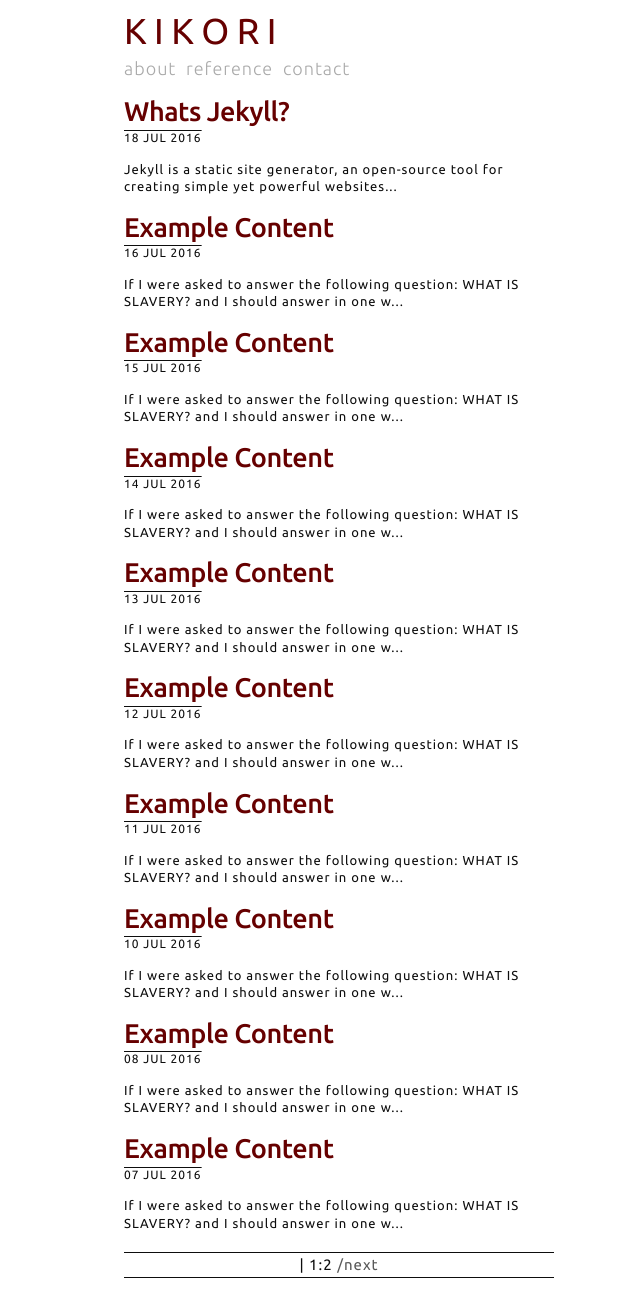
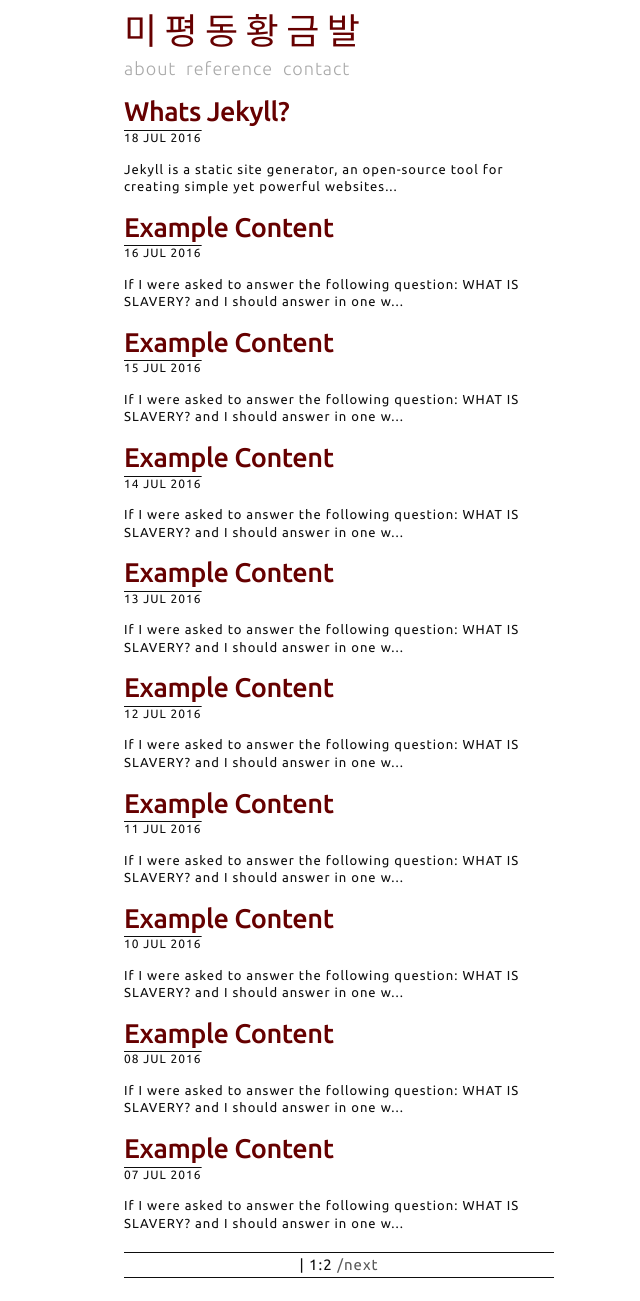
Before and after one commit to kimdaeman14/kimdaeman14.github.io, a Jekyll site: the page built from index.html, in a window 1280 px wide. Shown: the whole page, without its empty margins (301-941 px from the left). Built offline with Jekyll 4.4.1, drawn with Linux system fonts in a browser that asks for light colours; the list of posts is cut into pages by our own code.

Commit message:
Update _config.yml

```diff
--- a/_config.yml
+++ b/_config.yml
@@ -4,7 +4,7 @@
 # # # # # # # # # #
 
 # Basic
-name: "K i k o r i"
+name: "미 평 동 황 금 발"
 description: "dirty and malnourished jekyll theme"
 
 # URL
```
